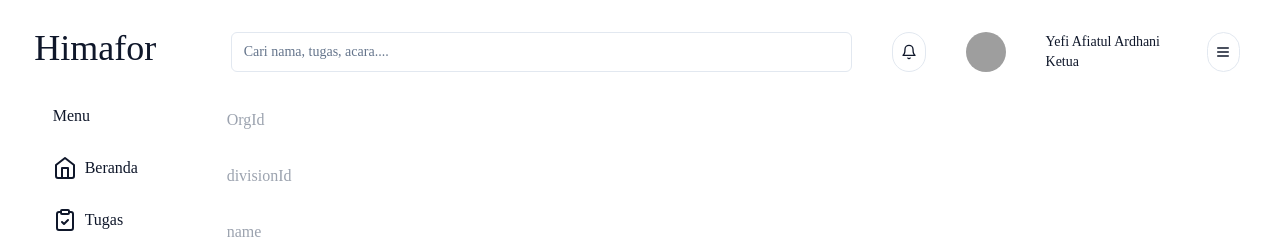
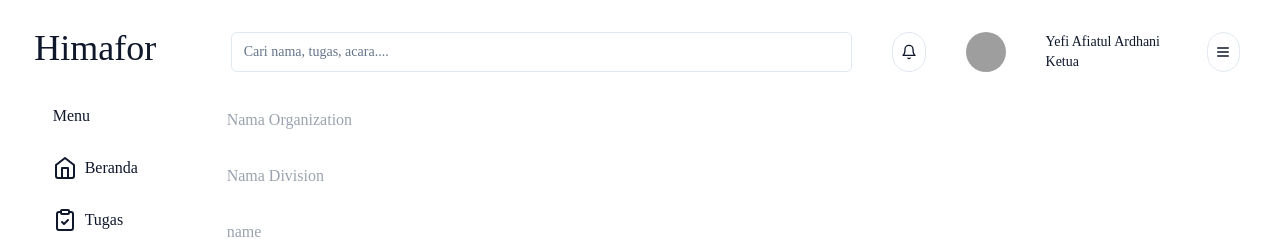
Before and after one commit to mensafri/organizingweb, a Next.js app: page /acara in a window 1280 px wide. Shown: the top 239 px of the page. Built offline with nearby package versions, Linux system fonts and the light colour scheme; no server answers; the database is empty; grey boxes are pictures that could not be loaded.

Commit message:
test ide

```diff
--- a/app/acara/page.tsx
+++ b/app/acara/page.tsx
@@ -2,42 +2,26 @@
 
 import React, { useEffect, useState } from "react"
 import { addOrganization, getOrganizations } from "@/firebase/organizations"
-import { addUsers } from "@/firebase/users"
+import { addUsers, getUsers } from "@/firebase/users"
 
 export default function Acara() {
-  const [org, setOrg] = useState("")
-  const [div, setDiv] = useState("")
+  const [orgName, setOrgName] = useState("")
+  const [divname, setDivname] = useState("")
   const [name, setName] = useState("")
   const [email, setEmail] = useState("")
   const [password, setPassword] = useState("")
 
-  const handleChangeOrg = (e: React.ChangeEvent<HTMLInputElement>) => {
-    setOrg(e.target.value)
-  }
-  const handleChangeDiv = (e: React.ChangeEvent<HTMLInputElement>) => {
-    setDiv(e.target.value)
-  }
-  const handleChangeName = (e: React.ChangeEvent<HTMLInputElement>) => {
-    setName(e.target.value)
-  }
-  const handleChangeEmail = (e: React.ChangeEvent<HTMLInputElement>) => {
-    setEmail(e.target.value)
-  }
-  const handleChangePassword = (e: React.ChangeEvent<HTMLInputElement>) => {
-    setPassword(e.target.value)
-  }
-
   useEffect(() => {
-    getOrganizations()
-  }, [name])
+    getUsers()
+  }, [])
 
   const handleSubmit = (e: React.FormEvent<HTMLFormElement>) => {
     e.preventDefault()
 
-    addOrganization(name)
+    addUsers(orgName, divname, name, email, password)
 
-    setOrg("")
-    setDiv("")
+    setOrgName("")
+    setDivname("")
     setName("")
     setEmail("")
     setPassword("")
@@ -48,32 +32,42 @@ export default function Acara() {
       <form className="ml-9 mt-9 flex flex-col gap-8" onSubmit={handleSubmit}>
         <input
           type="text"
-          value={org}
-          onChange={handleChangeOrg}
-          placeholder="OrgId"
+          value={orgName}
+          onChange={(e) => {
+            setOrgName(e.target.value)
+          }}
+          placeholder="Nama Organization"
         />
         <input
           type="text"
-          value={div}
-          onChange={handleChangeDiv}
-          placeholder="divisionId"
+          value={divname}
+          onChange={(e) => {
+            setDivname(e.target.value)
+          }}
+          placeholder="Nama Division"
         />
         <input
           type="text"
           value={name}
-          onChange={handleChangeName}
+          onChange={(e) => {
+            setName(e.target.value)
+          }}
           placeholder="name"
         />
         <input
           type="text"
           value={email}
-          onChange={handleChangeEmail}
+          onChange={(e) => {
+            setEmail(e.target.value)
+          }}
           placeholder="email"
         />
         <input
           type="text"
           value={password}
-          onChange={handleChangePassword}
+          onChange={(e) => {
+            setPassword(e.target.value)
+          }}
           placeholder="password"
         />
         <button type="submit">Test</button>
--- a/firebase/divisions.ts
+++ b/firebase/divisions.ts
@@ -1,20 +1,19 @@
 import { addDoc, collection } from "firebase/firestore"
 
 import { db } from "./firebaseInit"
+import { addOrganization } from "./organizations"
 
 const collection_name: string = "divisions"
 
-export const addDivisions = async (orgId: string, name: string) => {
+export const addDivisions = async (orgName: string, name: string) => {
   try {
     await addDoc(collection(db, collection_name), {
-      orgId: orgId,
       name: name,
     })
+    await addOrganization(orgName)
   } catch (error) {
     console.log("error adding division", error)
   }
 }
 
-export const getDivisionsByOrgId = async (orgId: string) => {
-
-}
+export const getDivisionsByOrgId = async (orgId: string) => {}
--- a/firebase/users.ts
+++ b/firebase/users.ts
@@ -1,25 +1,36 @@
-import { addDoc, collection } from "firebase/firestore"
+import { addDoc, collection, getDocs } from "firebase/firestore"
 
+import { addDivisions } from "./divisions"
 import { db } from "./firebaseInit"
 
 const collection_name: string = "users"
 
 export const addUsers = async (
-  orgId: string,
-  divisionId: string,
+  orgName: string,
+  divisionName: string,
   name: string,
   email: string,
   password: string
 ) => {
   try {
     await addDoc(collection(db, collection_name), {
-      orgId: orgId,
-      divisionId: divisionId,
       name: name,
       email: email,
       password: password,
     })
+    await addDivisions(orgName, divisionName)
   } catch (error) {
     console.log("Error adding user", error)
   }
 }
+export const getUsers = async () => {
+  try {
+    const usersQuery = await getDocs(collection(db, collection_name))
+    const users = usersQuery.docs.map((doc) => ({
+      ...doc.data(),
+    }))
+    console.log(users)
+  } catch (error) {
+    console.log("error getting organizations", error)
+  }
+}
```
